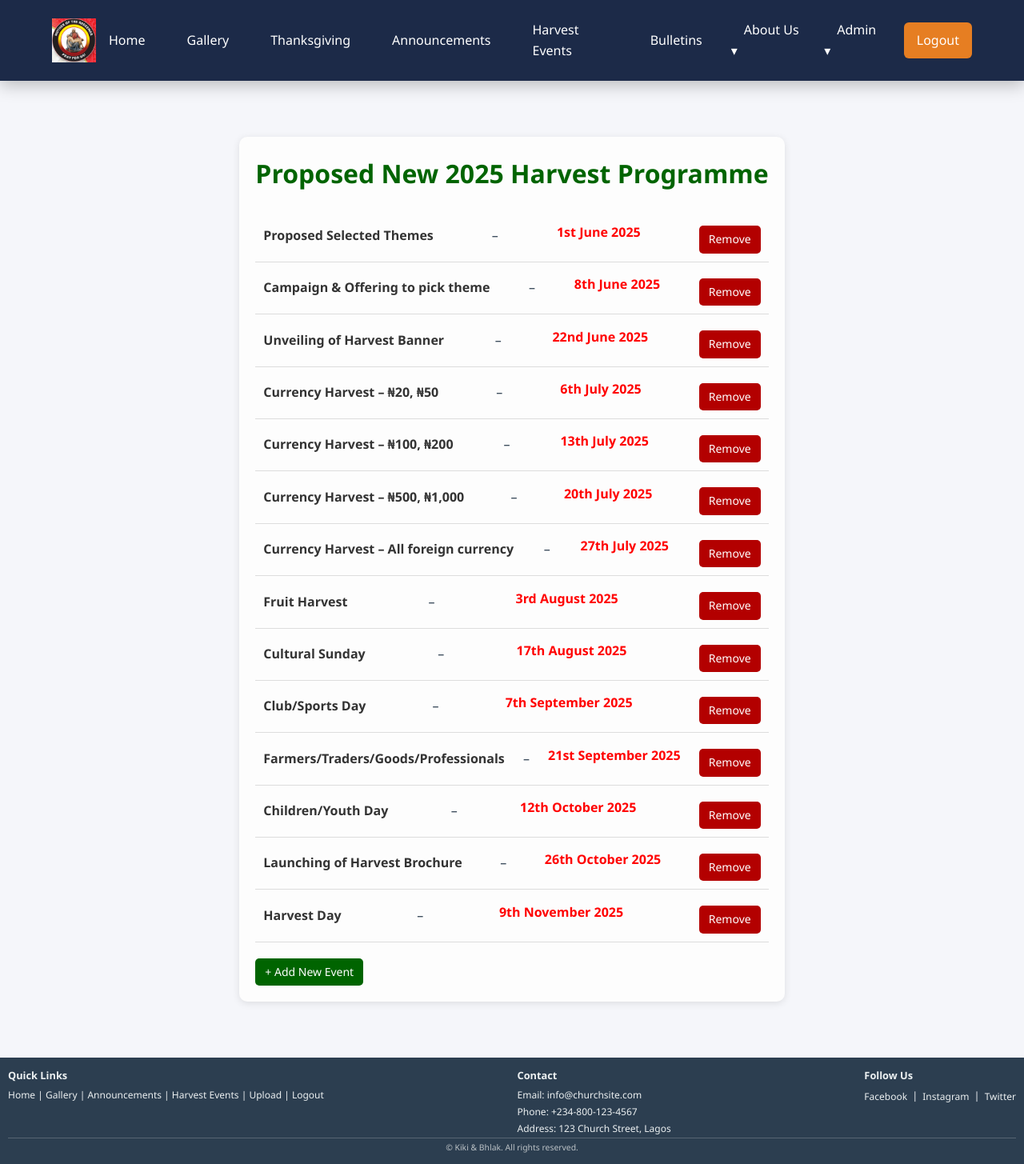
After one commit to Kiki544/MotherOfTheRedeemer-church-, a Django app: page /harvest-events/ in a window 1280 px wide. The commit adds this page. Shown: the whole page at 80% size. Run offline with Django 5.2, Linux system fonts and the light colour scheme; a user stored in the database is signed in; data comes from the database, SQL or seed files in the repository.

Commit message:
more updates

```diff
--- a/church_site/urls.py
+++ b/church_site/urls.py
@@ -21,7 +21,11 @@ urlpatterns = [
     path("parish-pastoral-council/", views.parish_pastoral_council, name="parish_pastoral_council"),
     path("parish-laity-council/", views.parish_laity_council, name="parish_laity_council"),
 
-    # Bulletins
+    path("harvest-events/", views.harvest_events, name="harvest_events"),
+    path("harvest-events/add/", views.add_harvest_event, name="add_harvest_event"),
+    path("harvest-events/delete/<int:event_id>/", views.delete_harvest_event, name="delete_harvest_event"),
+
+
     path("bulletins/", views.bulletin_list, name="bulletin_list"),
     path("bulletins/add/", views.bulletin_add, name="bulletin_add"),
     path("bulletins/<int:pk>/", views.bulletin_detail, name="bulletin_detail"),
--- a/gallery/models.py
+++ b/gallery/models.py
@@ -1,23 +1,4 @@
 from django.db import models
-from PIL import Image
-from django.db import models
-from io import BytesIO
-from django.core.files.base import ContentFile
-
-# class GalleryImage(models.Model):
-#     CATEGORY_CHOICES = [
-#         ("general", "General Gallery"),
-#         ("thanksgiving", "Thanksgiving"),
-#     ]
-#     image = models.ImageField(upload_to="gallery/")
-#     caption = models.CharField(max_length=255, blank=True)
-#     category = models.CharField(max_length=20, choices=CATEGORY_CHOICES, default="general")
-#     uploaded_at = models.DateTimeField(auto_now_add=True)
-
-#     def __str__(self):
-#         return f"{self.caption} ({self.category})"
-
-
 
 class GalleryImage(models.Model):
     CATEGORY_CHOICES = [
@@ -32,20 +13,6 @@ class GalleryImage(models.Model):
     def __str__(self):
         return f"{self.caption} ({self.category})"
 
-    def save(self, *args, **kwargs):
-        """Resize and compress uploaded images before saving."""
-        super().save(*args, **kwargs)
-
-        img = Image.open(self.image.path)
-
-        #  Resize to max 1200px (keeps aspect ratio)
-        max_size = (1200, 1200)
-        img.thumbnail(max_size, Image.Resampling.LANCZOS)
-
-        #  Save compressed (quality=80 gives good balance)
-        img.save(self.image.path, format="JPEG", quality=80, optimize=True)
-
-
 class Announcement(models.Model):
     title = models.CharField(max_length=200)
     message = models.TextField()
@@ -54,7 +21,6 @@ class Announcement(models.Model):
 
     def __str__(self):
         return self.title
-
 
 class AdminSecretCode(models.Model):
     code = models.CharField(max_length=100)
@@ -66,6 +32,7 @@ class AdminSecretCode(models.Model):
     class Meta:
         verbose_name = "Admin Secret Code"
         verbose_name_plural = "Admin Secret Code"
+
 
 
 
@@ -104,3 +71,12 @@ class Bulletin(models.Model):
 
     def __str__(self):
         return f"Bulletin - {self.date}"
+
+
+class HarvestEvent(models.Model):
+    title = models.CharField(max_length=200)
+    date = models.DateField()
+    description = models.TextField(blank=True, null=True)
+
+    def __str__(self):
+        return f"{self.title} - {self.date.strftime('%d %B %Y')}"
--- a/gallery/views.py
+++ b/gallery/views.py
@@ -4,8 +4,8 @@ from django.urls import reverse_lazy
 from django.contrib.auth import logout, login
 from django.contrib.auth.decorators import login_required, user_passes_test
 from django.contrib.auth.views import LoginView
-from .models import GalleryImage, Announcement, AdminSecretCode, Bulletin
-from .forms import AnnouncementForm, AdminLoginForm, GalleryUploadForm, BulletinForm
+from .models import HarvestEvent, GalleryImage, Announcement, AdminSecretCode, Bulletin
+from .forms import HarvestEventForm, AnnouncementForm, AdminLoginForm, GalleryUploadForm, BulletinForm
 import requests
 from bs4 import BeautifulSoup
 from django.shortcuts import get_object_or_404, render, redirect
@@ -265,3 +265,29 @@ def bulletin_add(request):
         form = BulletinForm()
 
     return render(request, "bulletin_form.html", {"form": form})
+
+
+# Show all harvest events
+def harvest_events(request):
+    events = HarvestEvent.objects.order_by("date")
+    return render(request, "harvest_events.html", {"events": events})
+
+
+@login_required
+@user_passes_test(lambda u: u.is_staff or u.is_superuser)
+def add_harvest_event(request):
+    if request.method == "POST":
+        form = HarvestEventForm(request.POST)
+        if form.is_valid():
+            form.save()
+            return redirect("harvest_events")
+    else:
+        form = HarvestEventForm()
+    return render(request, "add_harvest_event.html", {"form": form})
+
+@login_required
+@user_passes_test(lambda u: u.is_staff or u.is_superuser)
+def delete_harvest_event(request, event_id):
+    event = HarvestEvent.objects.get(id=event_id)
+    event.delete()
+    return redirect("harvest_events")
--- a/static/css/style.css
+++ b/static/css/style.css
@@ -238,6 +238,21 @@ header {
 
 .delete-btn:hover {
     background-color: darkred;
+}
+
+.gallery-grid {
+    display: grid;
+    grid-template-columns: repeat(auto-fit, minmax(300px, 1fr));
+    gap: 20px;
+    margin-top: 20px;
+}
+
+.gallery-item img,
+.gallery-item video {
+    width: 100%;
+    height: auto;
+    border-radius: 8px;
+    object-fit: cover;
 }
 
 
@@ -946,3 +961,104 @@ footer {
     padding-top: 2px;
   }
 }
+
+.harvest-container {
+    max-width: 800px;
+    margin: 30px auto;
+    padding: 20px;
+    background: #fdfdfd;
+    border-radius: 10px;
+    box-shadow: 0 2px 10px rgba(0,0,0,0.1);
+}
+
+.harvest-container h1 {
+    text-align: center;
+    color: darkgreen;
+    margin-bottom: 20px;
+}
+
+.event-list {
+    list-style: none;
+    padding: 0;
+}
+
+.event-item {
+    padding: 10px;
+    border-bottom: 1px solid #ddd;
+    display: flex;
+    justify-content: space-between;
+    align-items: center;
+}
+
+.event-item strong {
+    color: #333;
+}
+
+.event-date {
+    color: red;
+    font-weight: bold;
+}
+
+.add-btn, .delete-btn {
+    padding: 6px 12px;
+    border-radius: 5px;
+    font-size: 14px;
+    text-decoration: none;
+}
+
+.add-btn {
+    display: inline-block;
+    background: #006400;
+    color: white;
+    margin-top: 20px;
+}
+
+.delete-btn {
+    background: #b30000;
+    color: white;
+}
+
+/* 🌾 Harvest Events Theme */
+.harvest-theme {
+    background: linear-gradient(135deg, #2e7d32, #c62828); /* green + red */
+    color: #fff;
+    padding: 15px;
+    border-radius: 10px;
+    box-shadow: 0 4px 6px rgba(0,0,0,0.2);
+    margin-bottom: 20px;
+}
+
+.harvest-theme h1,
+.harvest-theme h2,
+.harvest-theme h3 {
+    color: #ffe57f; /* golden yellow for headers */
+}
+
+.harvest-card {
+    background: #fff;
+    border: 2px solid #2e7d32;
+    border-left: 8px solid #c62828;
+    padding: 15px;
+    margin: 15px 0;
+    border-radius: 10px;
+    transition: transform 0.2s ease-in-out;
+}
+
+.harvest-card:hover {
+    transform: scale(1.02);
+}
+
+.harvest-btn {
+    display: inline-block;
+    background: #2e7d32;
+    color: #fff;
+    padding: 8px 15px;
+    border-radius: 5px;
+    text-decoration: none;
+    margin-top: 10px;
+    transition: background 0.3s;
+}
+
+.harvest-btn:hover {
+    background: #c62828;
+}
--- a/templates/base.html
+++ b/templates/base.html
@@ -15,13 +15,13 @@
       <img src="{% static 'images/Churchlogo.jpg' %}" alt="Church Logo">
     </a>
 
-
     <div class="nav-links">
       <a href="{% url 'home' %}" class="{% if request.path == '/' %}active{% endif %}">Home</a>
       <a href="{% url 'gallery' %}" class="{% if '/gallery/' in request.path %}active{% endif %}">Gallery</a>
       <a href="{% url 'thanksgiving' %}" class="{% if '/thanksgiving/' in request.path %}active{% endif %}">Thanksgiving</a>
       <a href="{% url 'announcements' %}" class="{% if '/announcements/' in request.path %}active{% endif %}">Announcements</a>
-      <a href="{%url 'bulletin_list' %}" class = "{%if '/bulletins/' in request.path %}active{% endif %}">Bulletins</a>
+      <a href="{% url 'harvest_events' %}" class="{% if '/harvest-events/' in request.path %}active{% endif %}">Harvest Events</a>
+      <a href="{% url 'bulletin_list' %}" class="{% if '/bulletins/' in request.path %}active{% endif %}">Bulletins</a>
 
       <!-- About Us Dropdown -->
       <div class="dropdown">
@@ -40,6 +40,7 @@
           <div class="dropdown-content">
             <a href="{% url 'upload_image' %}">Upload Image</a>
             <a href="{% url 'add_announcement' %}">Add Announcement</a>
+            <a href="{% url 'add_harvest_event' %}">Add Harvest Event</a>
             <a href="{% url 'bulletin_add' %}">Add Bulletin</a>
             <a href="{% url 'logout' %}">Logout</a>
           </div>
@@ -75,6 +76,7 @@
         <a href="/">Home</a> |
         <a href="/gallery/">Gallery</a> |
         <a href="/announcements/">Announcements</a> |
+        <a href="/harvest-events/">Harvest Events</a> |
         {% if user.is_authenticated and user.is_staff %}
           <a href="/upload/">Upload</a> |
           <a href="/logout/">Logout</a>
@@ -94,9 +96,9 @@
     <div class="footer-section">
       <h4>Follow Us</h4>
       <div class="social-icons">
-        <a href="#"><svg xmlns="http://www.w3.org/2000/svg" viewBox="0 0 320 512"><path d="M279.14 288l14.22-92.66h-88.91V129.25c0-25.35 12.42-50.06 52.24-50.06h40.42V6.26S293.35 0 268.12 0c-73.06 0-121.07 44.38-121.07 124.72V195.3H86.41V288h60.64v224h92.66V288z"/></svg></a>
-        <a href="#"><svg xmlns="http://www.w3.org/2000/svg" viewBox="0 0 448 512"><path d="M224.1 141c-63.6 0-114.9 51.3-114.9 114.9S160.5 370.9 224.1 370.9 339 319.6 339 255.9 287.7 141 224.1 141zm146.4-41c0 14.9-12 27-27 27s-27-12-27-27 12-27 27-27 27 12 27 27zM224.1 96c81.7 0 148.1 66.4 148.1 148.1S305.8 392.3 224.1 392.3 76 325.7 76 244.1 142.4 96 224.1 96zm216 148.1c0-118.7-96.4-215.1-215.9-215.1S8.1 125.5 8.1 244.1 104.5 459.2 224 459.2 440.1 362.7 440.1 244.1z"/></svg></a>
-        <a href="#"><svg xmlns="http://www.w3.org/2000/svg" viewBox="0 0 512 512"><path d="M459.4 151.7c.3 4.5.3 9 .3 13.6 0 138.7-105.6 298.8-298.8 298.8-59.6 0-115.1-17.2-161.8-47.1 8.4 1 16.8 1.6 25.6 1.6 49.4 0 94.7-16.8 130.8-45.5-46.3-1-85.4-31.4-98.7-73.3 6.5 1 13.1 1.6 20 1.6 9.4 0 18.8-1.3 27.6-3.6-48.4-9.7-84.8-52.3-84.8-103.5v-1.3c14.3 7.9 30.7 12.7 48.1 13.3-28.5-19-47.3-51.4-47.3-88.2 0-19.4 5.2-37.6 14.3-53 52 63.7 129.9 105.6 217.8 110-1.6-7.8-2.6-16-2.6-24.2 0-58.8 47.9-106.7 106.7-106.7 30.7 0 58.5 12.9 77.9 33.7 24.2-4.5 47.2-13.6 67.8-26-8 25.1-25.1 46.3-47.6 59.5 21.5-2.3 42.1-8.1 61.1-16.2-14.3 21.2-32.2 39.8-52.6 54.6z"/></svg></a>
+        <a href="#">Facebook</a> |
+        <a href="#">Instagram</a> |
+        <a href="#">Twitter</a>
       </div>
     </div>
   </div>
@@ -110,9 +112,8 @@
   document.addEventListener('DOMContentLoaded', () => {
       const menuToggle = document.querySelector('.menu-toggle');
       const navLinks = document.querySelector('.nav-links');
-
       menuToggle.addEventListener('click', () => {
-          navLinks.classList.toggle('show'); // toggles visibility
+          navLinks.classList.toggle('show');
       });
   });
 </script>
--- /dev/null
+++ b/templates/harvest_events.html
@@ -0,0 +1,30 @@
+{% extends "base.html" %}
+{% block title %}Harvest Events{% endblock %}
+
+{% block content %}
+<div class="harvest-container">
+    <h1>Proposed New 2025 Harvest Programme</h1>
+
+    <ul class="event-list">
+        {% for event in events %}
+            <li class="event-item">
+                <strong>{{ event.title }}</strong> –
+                <span class="event-date">{{ event.date|date:"jS F Y" }}</span>
+                {% if event.description %}
+                    <br><small>{{ event.description }}</small>
+                {% endif %}
+
+                {% if user.is_authenticated and user.is_staff %}
+                    <a href="{% url 'delete_harvest_event' event.id %}" class="delete-btn">Remove</a>
+                {% endif %}
+            </li>
+        {% empty %}
+            <p>No harvest events added yet.</p>
+        {% endfor %}
+    </ul>
+
+    {% if user.is_authenticated and user.is_staff %}
+        <a href="{% url 'add_harvest_event' %}" class="add-btn">+ Add New Event</a>
+    {% endif %}
+</div>
+{% endblock %}
```
Also changed, not shown: gallery/forms.py (+11 -1 lines), templates/add_harvest_event.html (added, +14 -0 lines), templates/gallery.html (+11 -3 lines), gallery/migrations/0005_harvestevent.py (added), gallery/migrations/0006_auto_20250930_2128.py (added).
